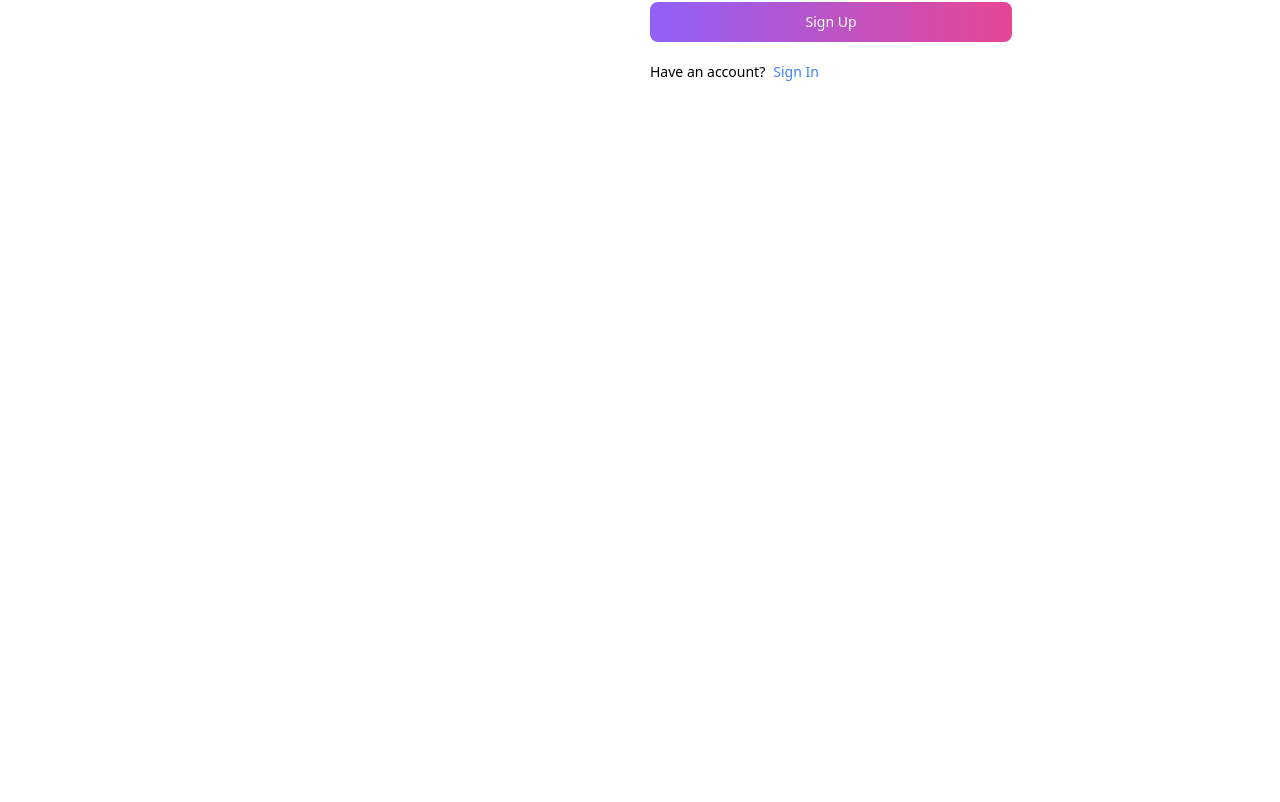
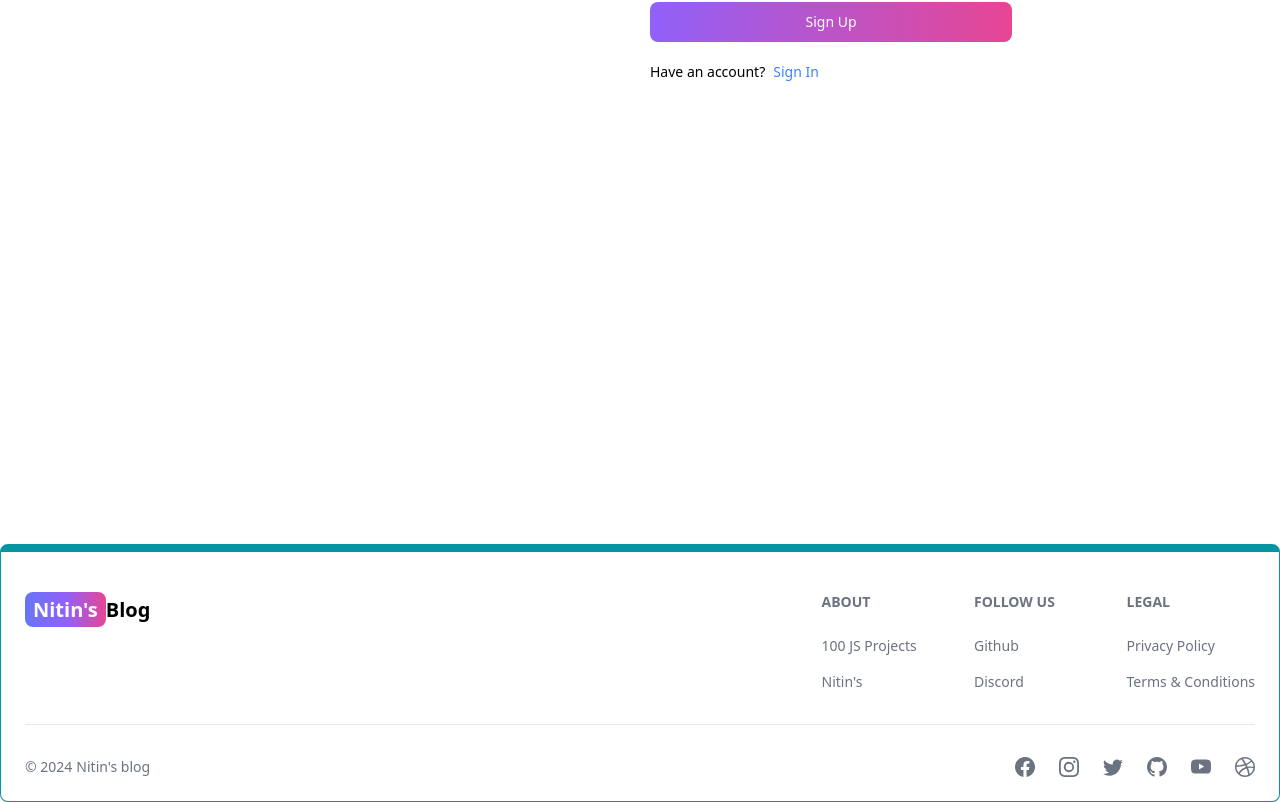
Before and after one commit to nitinkumar09/blog-web-app-backend, a React (Vite) app in the folder client/: page /sign-up in a window 1280 px wide. Shown: the part 400-1202 px from the top of the page. Before the commit the page ends 944 px from the top, so only its background shows below. Built offline with nearby package versions, Linux system fonts and the light colour scheme.

Commit message:
create and add the footer components

```diff
--- a/client/src/App.jsx
+++ b/client/src/App.jsx
@@ -6,6 +6,7 @@
 import Projects from "./pages/Projects"
 import SignUpp from "./pages/SignUpp"
 import Header from "./components/Header"
+import Footer from "./components/Footer"
 export default function App() {
   return (
     <BrowserRouter>
@@ -18,6 +19,7 @@
         <Route path="/dashboard" element={<Dashboard />} />
         <Route path="/projects" element={<Projects />} />
       </Routes>
+      <Footer />
     </BrowserRouter >
   )
 }
--- /dev/null
+++ b/client/src/components/Footer.jsx
@@ -0,0 +1,73 @@
+import { Footer } from "flowbite-react"
+import { Link } from "react-router-dom"
+import { BsDribbble, BsFacebook, BsGithub, BsInstagram, BsTwitter, BsYoutube } from "react-icons/bs"
+export default function FooterCom() {
+    return (
+        <Footer container className="border border-t-8 border-teal-500">
+            <div className="w-full max-w-7xl mx-auto">
+                <div className="grid w-full justify-between sm:flex  md:grid-cols-1">
+                    <div className="mt-5">
+                        <Link
+                            to="/"
+                            className="self-center whitespace-nowrap text-lg sm:text-xl font-semibold dark:text-white"
+                        >
+                            <span className="px-2 py-1 bg-gradient-to-r from-indigo-500 via-purple-500 to-pink-500  rounded-lg text-white">
+                                Nitin&apos;s
+                            </span>
+                            Blog
+                        </Link>
+                    </div>
+                    <div className="grid grid-cols-2 gap-8 sm:mt-4 sm:grid-cols-3 sm:gap-6">
+                        <div>
+                            <Footer.Title title="About" />
+                            <Footer.LinkGroup col>
+                                <Footer.Link href="https://portfolio-frontend-zeta-self.vercel.app/" target="_blank" rel="noopener noreferrer">
+                                    100 JS Projects
+                                </Footer.Link>
+                                <Footer.Link href="/about" target="_blank" rel="noopener noreferrer">
+                                    Nitin&apos;s
+                                </Footer.Link>
+                            </Footer.LinkGroup>
+                        </div>
+                        <div>
+                            <Footer.Title title="Follow us" />
+                            <Footer.LinkGroup col>
+                                <Footer.Link href="https://github.com/nitinkumar09" target="_blank" rel="noopener noreferrer">
+                                    Github
+                                </Footer.Link>
+                                <Footer.Link href="#" target="_blank" rel="noopener noreferrer">
+                                    Discord
+                                </Footer.Link>
+                            </Footer.LinkGroup>
+                        </div>
+
+                        <div>
+                            <Footer.Title title="Legal" />
+                            <Footer.LinkGroup col>
+                                <Footer.Link href="#">
+                                    Privacy Policy
+                                </Footer.Link>
+                                <Footer.Link href="#">
+                                    Terms &amp; Conditions
+                                </Footer.Link>
+                            </Footer.LinkGroup>
+                        </div>
+
+                    </div>
+                </div>
+                <Footer.Divider />
+                <div className="w-full sm:flex sm:items-center sm:justify-between">
+                    <Footer.Copyright href="#" by="Nitin's blog" year={new Date().getFullYear()} />
+                    <div className="flex gap-6 sm:flex sm:mt-0 mt-4 sm:justify-center">
+                        <Footer.Icon href="https://facebook.com" icon={BsFacebook} />
+                        <Footer.Icon href="https://instagram.com" icon={BsInstagram} />
+                        <Footer.Icon href="https://twitter.com" icon={BsTwitter} />
+                        <Footer.Icon href="https://github.com/nitinkumar09" icon={BsGithub} />
+                        <Footer.Icon href="https://youtube.com" icon={BsYoutube} />
+                        <Footer.Icon href="https://dribble.com" icon={BsDribbble} />
+                    </div>
+                </div>
+            </div>
+        </Footer>
+    )
+}
--- a/client/src/components/Header.jsx
+++ b/client/src/components/Header.jsx
@@ -8,7 +8,7 @@
         <Navbar className="border-b-2">
             <Link to="/" className="self-center whitespace-nowrap text-sm sm:text-xl font-semibold dark:text-white">
                 <span className="px-2 py-1 bg-gradient-to-r from-indigo-500 via-purple-500 to-pink-500
-                rounded-lg text-white">Nitin's</span>
+                rounded-lg text-white">Nitin&apos;s</span>
                 Blog
             </Link>
             <form>
--- a/client/src/pages/SignUpp.jsx
+++ b/client/src/pages/SignUpp.jsx
@@ -54,7 +54,7 @@
                 <div className="flex-1">
                     <Link to="/" className="font-bold dark:text-white text-4xl">
                         <span className="px-3 py-[1px] bg-gradient-to-r from-indigo-500 via-purple-500 to-pink-500 rounded-lg text-white">
-                            Nitin's
+                            Nitin&apos;s
                         </span>
                         Blog
                     </Link>
```
